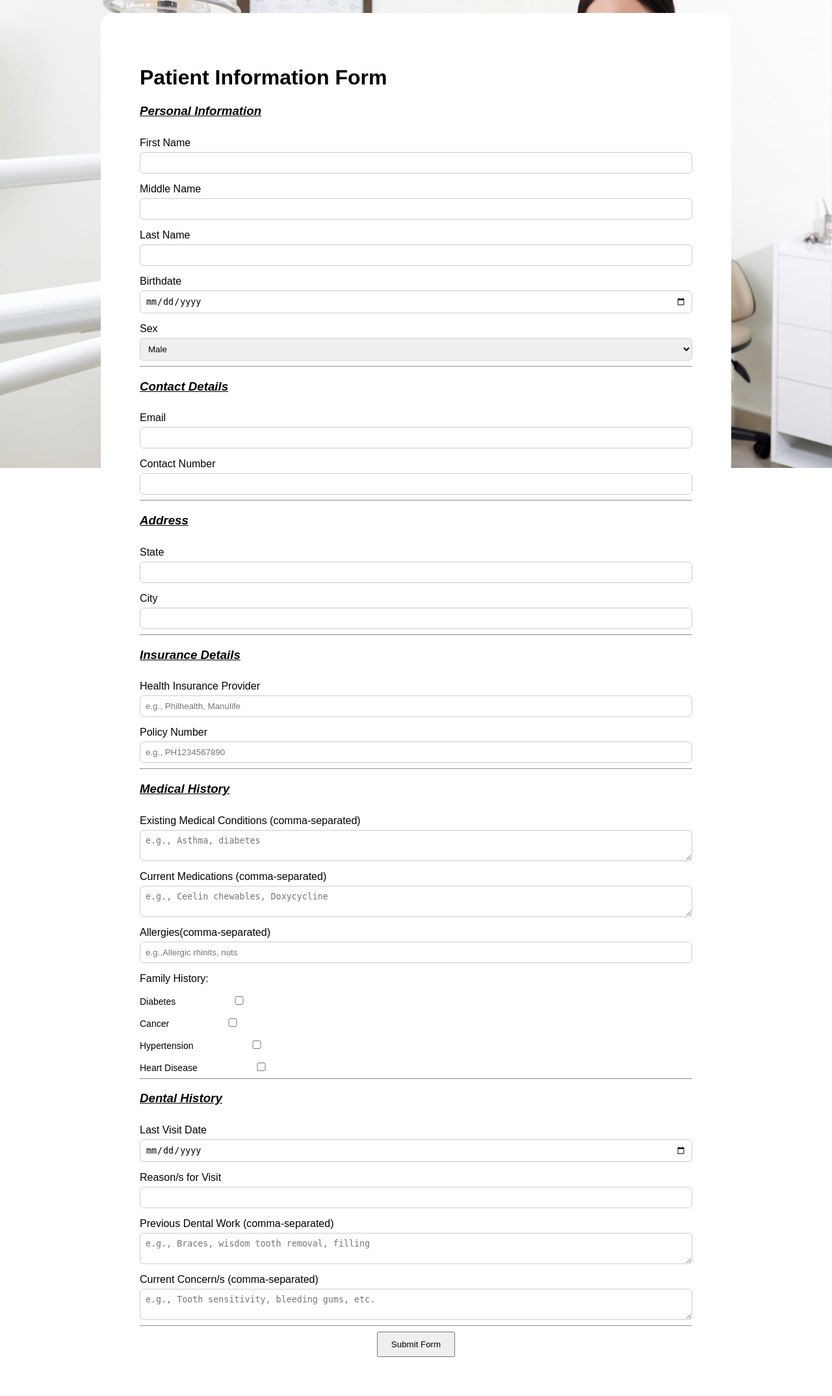
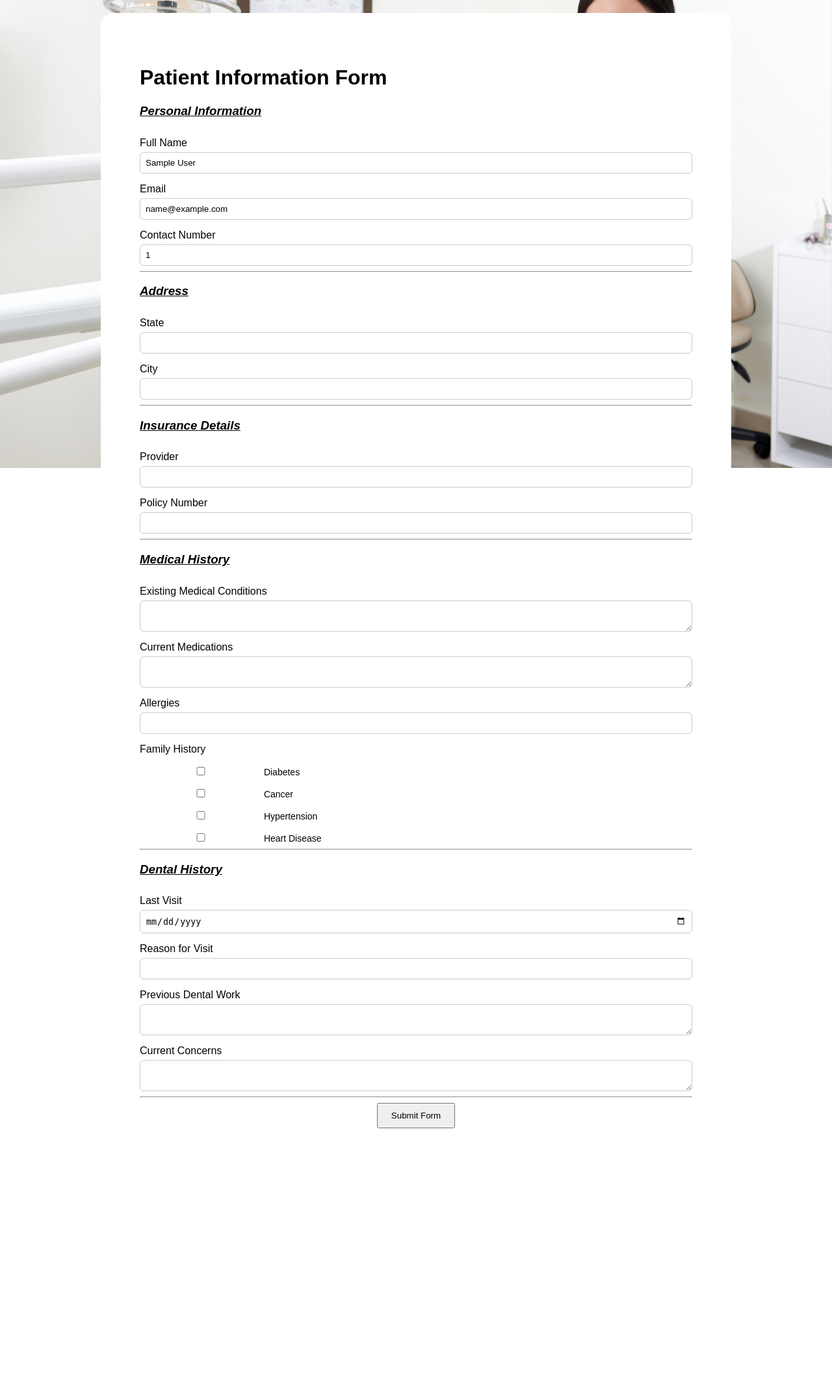
Before and after one commit to maigelazia/csci112-final-project, a Flask app: page /patient/1 in a window 1280 px wide. Shown: the part 80-2228 px from the top of the page at 65% size. After the commit the page ends 1816 px from the top, so only its background shows below. Run offline with Flask 3, Linux system fonts and the light colour scheme; a database or web service that is not in the repository returns one stand-in record (values such as "Sample title").

Commit message:
fixed patient form pre-fill

```diff
--- a/templates/booking.html
+++ b/templates/booking.html
@@ -45,7 +45,7 @@
 
                         <div class="input-group">
                             <label>Phone Number</label>
-                            <input type="text" name="phone" placeholder="09xxxxxxxxx">
+                            <input type="text" name="contact_number" placeholder="09xxxxxxxxx">
                         </div>
 
                     </div>
@@ -66,7 +66,7 @@
                         <br>
                         <br>
                         <label>Service / Concern</label>
-                        <select name="service" required>
+                        <select name="concern" required>
                             <option value="" disabled selected>Select a service</option>
                             <option value="Teeth Cleaning">Teeth Cleaning</option>
                             <option value="Dental Check-up">Dental Check-up</option>
--- a/templates/patient_form.html
+++ b/templates/patient_form.html
@@ -12,111 +12,98 @@
 {% block content %}
 <div class = 'form-wrapper'>
     <h1> Patient Information Form</h1>
-    <form method = "POST" action="/submit_patient_form">
+    <form method="POST" action="/api/patient">
+        <input type="hidden" name="appointment_id" value="{{ appointment_id }}">
+
         <h3>Personal Information</h3>
-        <div class = form-group>
-            <label> First Name</label>
-            <input type="text" name = "first_name" required>
+        <div class="form-group">
+            <label> Full Name</label>
+            <input type="text" name="full_name"
+                value="{{ patient_info.full_name if patient_info else '' }}"
+                readonly required>
 
-            <label> Middle Name</label>
-            <input type="text" name = "middle_name" required>
-
-            <label> Last Name</label>
-            <input type="text" name = "last_name" required>
-
-            <label> Birthdate</label>
-            <input type="date" name = "birthdate" required>
-
-            <label>Sex</label>
-            <select name="sex">
-                <option value="M">Male</option>
-                <option value="F">Female</option>
-                <option value="Other">Other</option>
-            </select>
-
-        </div>
-
-        <hr>
-
-        <h3>Contact Details</h3>
-        <div class = form-group>
             <label> Email</label>
-            <input type="email" name = "email" required>
+            <input type="email" name="email"
+                value="{{ patient_info.email if patient_info else '' }}"
+                readonly required>
 
             <label> Contact Number</label>
-            <input type="text" name = "number" required>
+            <input type="text" name="contact_number"
+                value="{{ patient_info.contact_number if patient_info else '' }}"
+                readonly required>
         </div>
 
         <hr>
 
         <h3>Address</h3>
-        <div class = form-group>
+        <div class="form-group">
             <label> State</label>
-            <input type="text" name = "state" required>
+            <input type="text" name="address_state">
 
             <label> City</label>
-            <input type="text" name = "city" required>
+            <input type="text" name="address_city">
         </div>
 
         <hr>
 
-        <h3>Insurance Details </h3>
-
+        <h3>Insurance Details</h3>
         <div class="form-group">
-
-            <label>Health Insurance Provider</label>
-            <input type="text" name="provider" placeholder="e.g., Philhealth, Manulife"></textarea>
+            <label>Provider</label>
+            <input type="text" name="insurance_provider">
 
             <label>Policy Number</label>
-            <input type="text" name="policy_number" placeholder="e.g., PH1234567890"></textarea>
-
+            <input type="text" name="insurance_policy_number">
         </div>
 
         <hr>
 
+        <h3>Medical History</h3>
+        <div class="form-group">
+            <label>Existing Medical Conditions</label>
+            <textarea name="conditions"></textarea>
 
-        <h3>Medical History</h3>
+            <label>Current Medications</label>
+            <textarea name="current_medications"></textarea>
 
-        <div class="form-group">
-            <label>Existing Medical Conditions (comma-separated)</label>
-            <textarea name="medical_conditions" placeholder="e.g., Asthma, diabetes"></textarea>
+            <label>Allergies</label>
+            <input type="text" name="allergies">
 
-            <label>Current Medications (comma-separated)</label>
-            <textarea name="current_medications" placeholder="e.g., Ceelin chewables, Doxycycline"></textarea>
+            <label>Family History</label>
 
-            <label>Allergies(comma-separated)</label>
-            <input type="text" name="allergies" placeholder="e.g.,Allergic rhinits, nuts">
-
-            <label>Family History:</label>
-            <label class="checkbox" for="diabetes"> Diabetes <input type="checkbox" id="diabetes" name="diabetes" value="diabetes"></label>
-            <label class="checkbox" for="cancer">Cancer <input type="checkbox" id="cancer" name="cancer" value="cancer"></label>
-            <label class="checkbox" for="Hypertension">Hypertension <input type="checkbox" id="Hypertension" name="Hypertension" value="Hypertension"></label>
-            <label class="checkbox" for="heart_disease">Heart Disease  <input type="checkbox" id="heart_disease" name="heart_disease" value="heart_disease"></label>
+            <label class="checkbox">
+                <input type="checkbox" name="family_history" value="diabetes"> Diabetes
+            </label>
+            <label class="checkbox">
+                <input type="checkbox" name="family_history" value="cancer"> Cancer
+            </label>
+            <label class="checkbox">
+                <input type="checkbox" name="family_history" value="Hypertension"> Hypertension
+            </label>
+            <label class="checkbox">
+                <input type="checkbox" name="family_history" value="heart_disease"> Heart Disease
+            </label>
         </div>
 
         <hr>
 
         <h3>Dental History</h3>
         <div class="form-group">
-            <label>Last Visit Date</label>
-            <input type="date" name="last_visit">
+            <label>Last Visit</label>
+            <input type="date" name="dental_last_visit">
 
-            <label>Reason/s for Visit</label>
-            <input type="text" name="reason_for_visit">
+            <label>Reason for Visit</label>
+            <input type="text" name="dental_reason">
 
-            <label>Previous Dental Work (comma-separated)</label>
-            <textarea name="previous_dental_work" placeholder="e.g., Braces, wisdom tooth removal, filling "></textarea>
+            <label>Previous Dental Work</label>
+            <textarea name="dental_previous_work"></textarea>
 
-            <label>Current Concern/s (comma-separated)</label>
-            <textarea name="current_concerns" placeholder="e.g., Tooth sensitivity, bleeding gums, etc."></textarea>
+            <label>Current Concerns</label>
+            <textarea name="dental_current_concerns"></textarea>
         </div>
 
         <hr>
 
-        <button type="submit" class="submit-btn" >Submit Form</button>
-
-
-
+        <button type="submit" class="submit-btn">Submit Form</button>
     </form>
 </div>
 {% endblock %}
```
